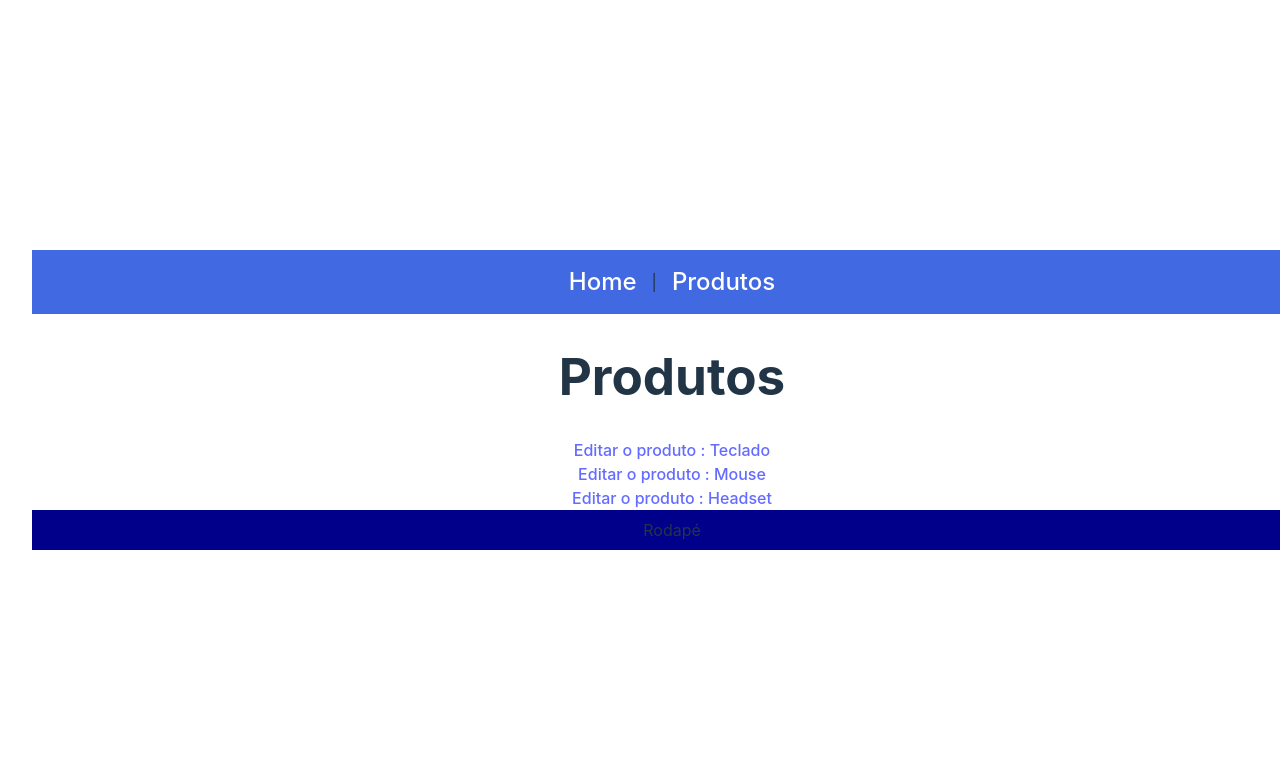
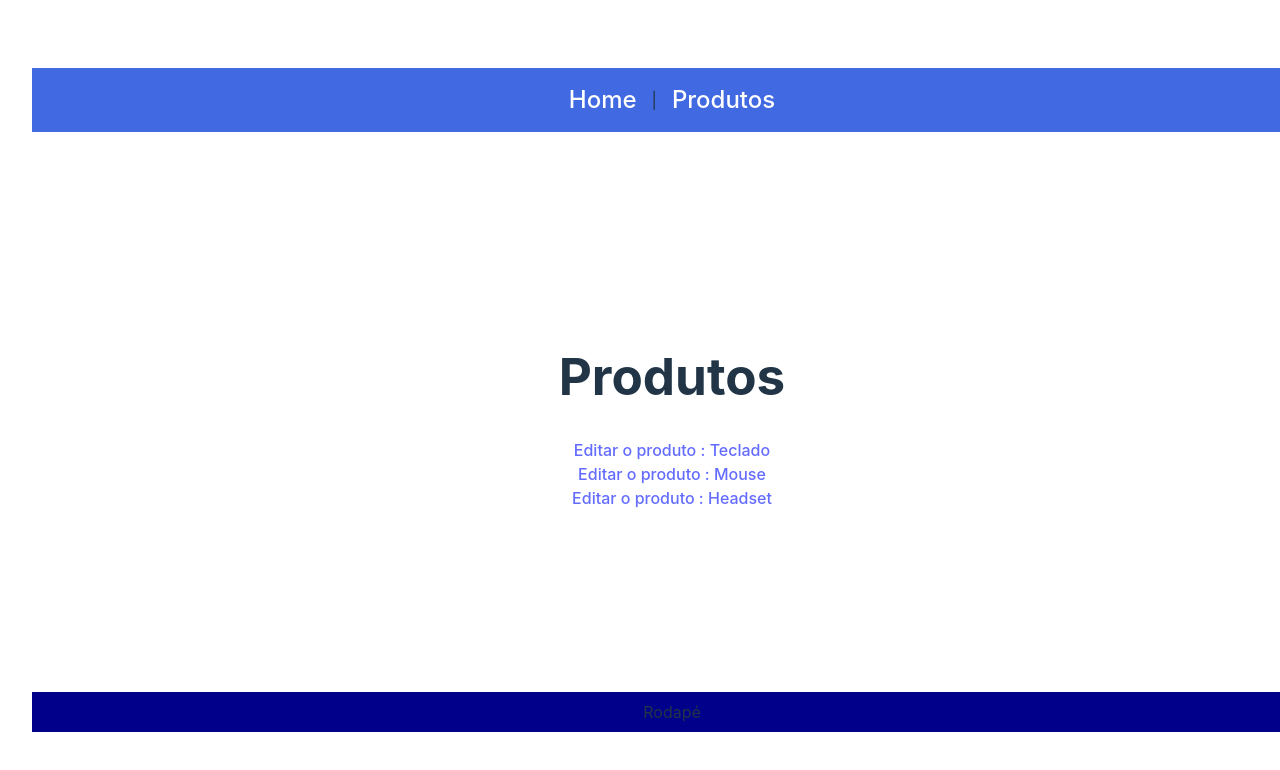
Before and after one commit to Rminoro/CpWeb02, a React (Vite) app: page /Produtos in a window 1280 px wide. Shown: the top 770 px of the page. Built offline with nearby package versions, Linux system fonts and the light colour scheme.

Commit message:
Corrigindo erro da crase

```diff
--- a/src/routes/Produtos/index.jsx
+++ b/src/routes/Produtos/index.jsx
@@ -5,15 +5,15 @@ import { listaProdutos } from "../../../listaProdutos"
 export default function Produtos(){
 
     return(
-        <>
+        <main>
             <h1>Produtos</h1>
-            {listaProdutos.map(prod =>(
+            {listaProdutos.map(prod => (
                 <div key={prod.id}>
-                    <Link to ={'/Produtos/editar/${prod.id}'}>
+                    <Link to ={`/Produtos/EditarProdutos/${prod.id}`}>
                         Editar o produto : {prod.nome}
                     </Link>
                 </div>
             ))}
-        </>
+        </main>
     )
 }
```
Also changed, not shown: src/main.jsx (+4 -3 lines), src/routes/EditarProdutos/index.jsx (+4 -3 lines).
